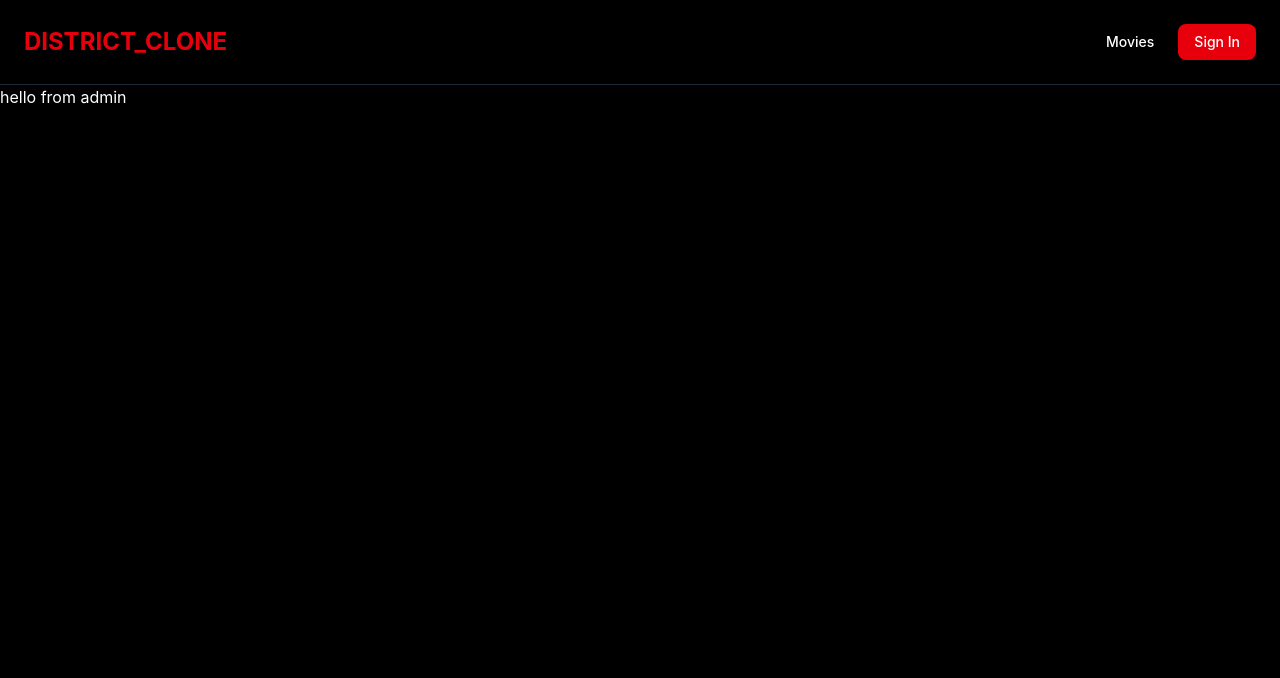
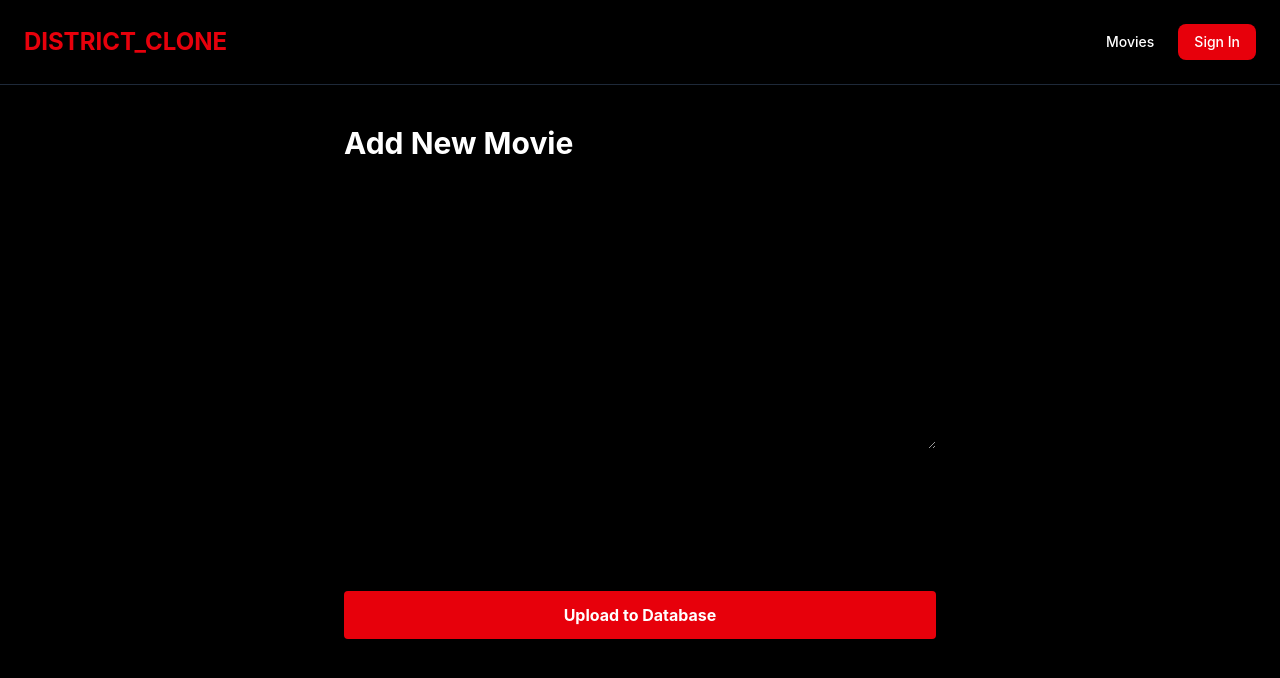
Before and after one commit to sam-codes0805/CineCount-, a React (Vite) app: page /admin in a window 1280 px wide. Shown: the top 678 px of the page. Built offline with nearby package versions, Linux system fonts and the light colour scheme.

Commit message:
configure firebase

```diff
--- a/package.json
+++ b/package.json
@@ -10,6 +10,7 @@
     "preview": "vite preview"
   },
   "dependencies": {
+    "firebase": "^12.12.0",
     "lucide-react": "^1.8.0",
     "react": "^19.2.4",
     "react-dom": "^19.2.4",
--- /dev/null
+++ b/src/firebase.js
@@ -0,0 +1,19 @@
+import { initializeApp } from "firebase/app";
+import { getFirestore } from "firebase/firestore";
+import { getAuth } from "firebase/auth";
+import { getAnalytics } from "firebase/analytics";
+
+const firebaseConfig = {
+  apiKey: "AIzaSyDpVwWwYywIqzs2-r-0I9Nvrd2u3c9M43A",
+  authDomain: "movie-booking-db6a0.firebaseapp.com",
+  projectId: "movie-booking-db6a0",
+  storageBucket: "movie-booking-db6a0.firebasestorage.app",
+  messagingSenderId: "45849172357",
+  appId: "1:45849172357:web:b3ec7a1c5e26f4ff120cec",
+  measurementId: "G-1C167PK449"
+};
+
+const app = initializeApp(firebaseConfig);
+export const db = getFirestore(app);
+export const auth = getAuth(app);
+export const analytics = getAnalytics(app);
--- a/src/pages/Admin.jsx
+++ b/src/pages/Admin.jsx
@@ -1,5 +1,56 @@
-export default function Admin() {
+import React, { useState } from 'react';
+import { db } from '../firebase';
+import { collection, addDoc } from 'firebase/firestore';
+
+const Admin = () => {
+    const [movie, setMovie] = useState({
+        title: '',
+        imageURL: '',
+        description: '',
+        trailerURL: '',
+        genre: '',
+        ageRating: '',
+        category: 'new-release',
+        duration: '',
+        rating: '',
+        language: '',
+        releaseDate: ''
+    });
+
+    const handleSubmit = async (e) => {
+        e.preventDefault();
+        try {
+            await addDoc(collection(db, 'movies'), movie);
+            alert('Movie added successfully!');
+            setMovie({ title: '', imageURL: '', description: '', trailerURL: '', genre: '', ageRating: '', category: 'new-release', duration: '', rating: '', language: '', releaseDate: '' });
+        } catch (err) {
+            console.error('Error adding movie: ', err);
+            alert('Failed to add movie. Please try again.');
+        }
+    };
+
     return (
-        <h2>hello from admin</h2>
-    )
-}
+        <div className="p-10 max-w-2xl mx-auto">
+        <h1 className="text-3xl font-bold mb-6">Add New Movie</h1>
+         <form onSubmit={handleSubmit} className="flex flex-col gap-4 text-black">
+            <input type="text" placeholder="Title" className="p-3 rounded" onChange={(e) => setMovie({...movie, title: e.target.value})} />
+            <input type="text" placeholder="Poster Image URL" className="p-3 rounded" onChange={(e) => setMovie({...movie, image: e.target.value})} />
+            <input type="text" placeholder="Trailer Embed URL" className="p-3 rounded" onChange={(e) => setMovie({...movie, trailer: e.target.value})} />
+            <textarea placeholder="Description" className="p-3 rounded" onChange={(e) => setMovie({...movie, description: e.target.value})} />
+            <div className="flex gap-4">
+                <input type="text" placeholder="UA / A" className="p-3 rounded flex-1" onChange={(e) => setMovie({...movie, ageRating: e.target.value})} />
+                <input type="text" placeholder="Genre" className="p-3 rounded flex-1" onChange={(e) => setMovie({...movie, genre: e.target.value})} />
+            </div>
+            <select className="p-3 rounded" onChange={(e) => setMovie({...movie, category: e.target.value})}>
+            <option value="showcase">Showcase</option>
+            <option value="new-release">New Release</option>
+            <option value="in-theaters">In Theaters</option>
+            <option value="upcoming">Upcoming</option>
+            </select>
+            <button type="submit" className="bg-red-600 text-white p-3 rounded font-bold hover:bg-red-700">Upload to Database</button>
+          </form>
+        </div>
+    );
+};
+
+export default Admin;
```
Also changed, not shown: 1 other file (tests, documents, lock files or other folders).
